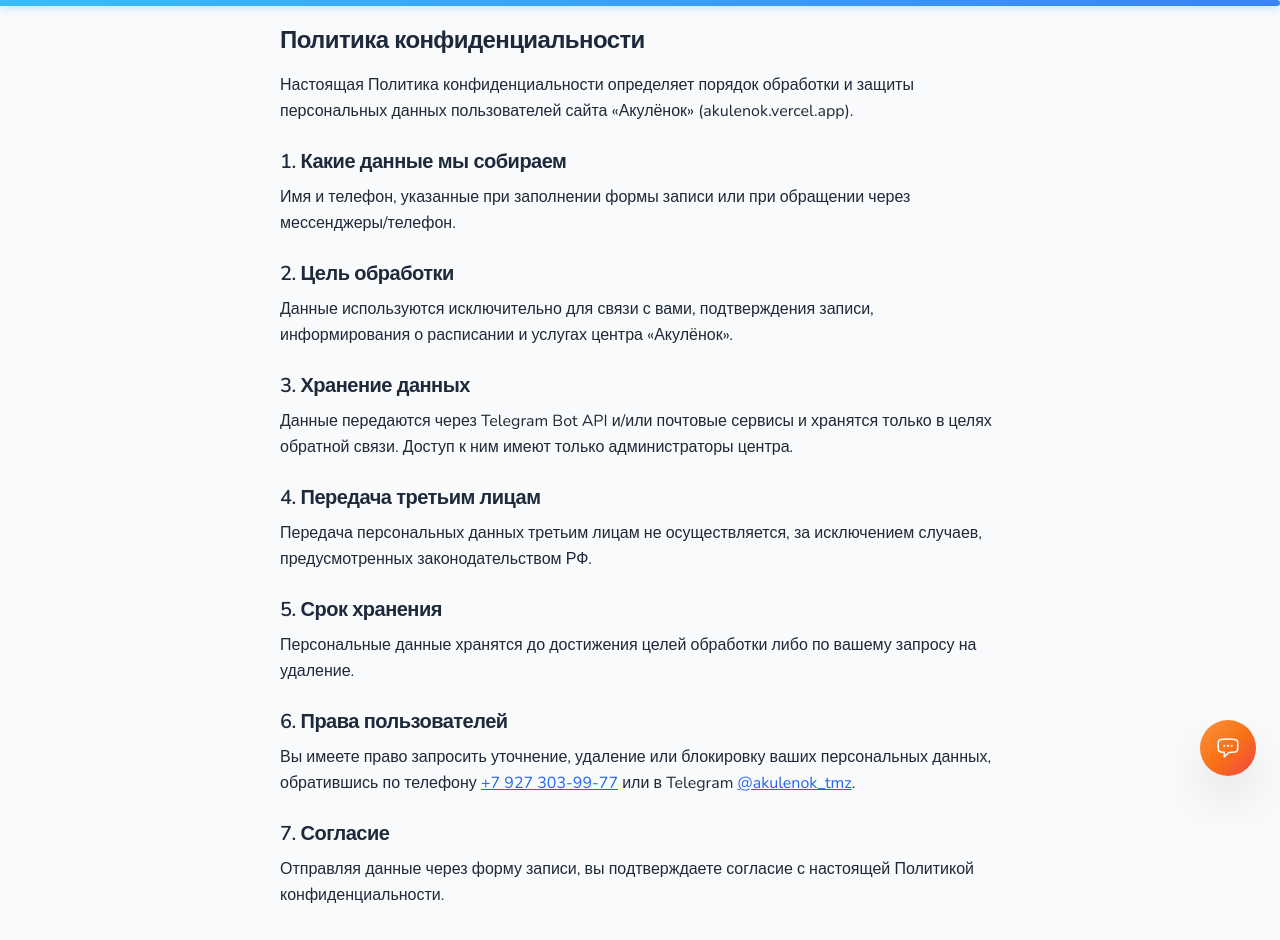
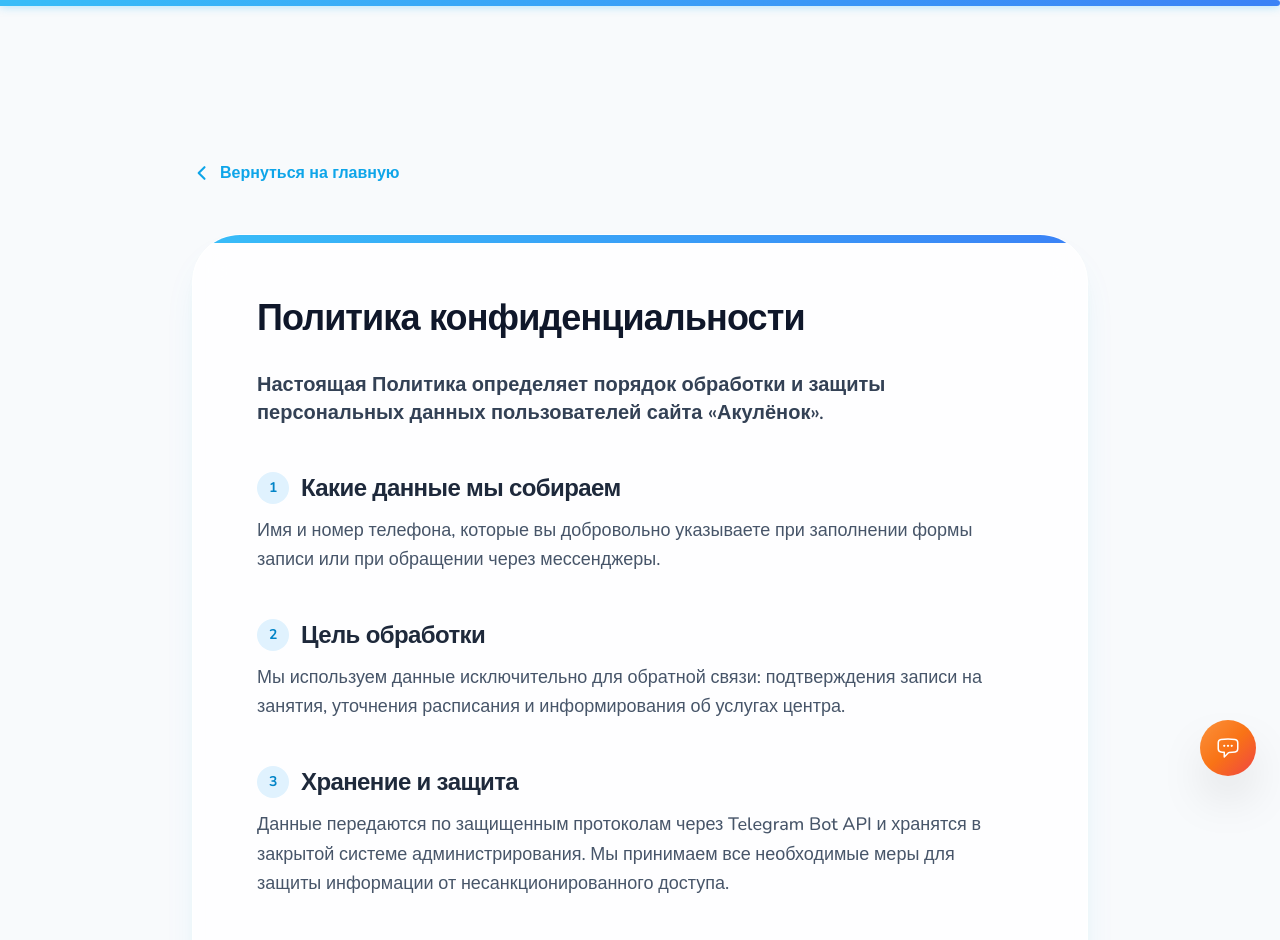
Before and after one commit to peexthree/Akulenok, a Next.js app: page /privacy in a window 1280 px wide. Shown: the top 940 px of the page. Built offline with nearby package versions, Linux system fonts and the light colour scheme.

Commit message:
Update privacy.js

```diff
--- a/pages/privacy.js
+++ b/pages/privacy.js
@@ -1,68 +1,106 @@
-// pages/privacy.js
+"use client";
+import React from "react";
+import Link from "next/link";
+import { motion } from "framer-motion";
+import Container from "../components/container";
+// Layout уже импортирован в _app.js, но здесь мы можем добавить
+// дополнительные SEO-теги через Head
 
 export default function Privacy() {
+  const lastUpdate = "06.03.2026"; // Статичная дата во избежание ошибок гидратации
+
   return (
-    <main className="max-w-3xl mx-auto p-6 text-gray-800  leading-relaxed">
-      <h1 className="text-2xl font-bold mb-4">Политика конфиденциальности</h1>
+    <div className="min-h-screen bg-slate-50 pt-32 pb-24">
+      <Container>
+        <motion.div
+          initial={{ opacity: 0, y: 20 }}
+          animate={{ opacity: 1, y: 0 }}
+          transition={{ duration: 0.6 }}
+          className="max-w-4xl mx-auto"
+        >
+          {/* Навигация назад */}
+          <Link
+            href="/"
+            className="inline-flex items-center gap-2 text-sky-500 font-bold mb-12 hover:text-sky-600 transition-colors group"
+          >
+            <svg className="w-5 h-5 transition-transform group-hover:-translate-x-1" fill="none" viewBox="0 0 24 24" stroke="currentColor">
+              <path strokeLinecap="round" strokeLinejoin="round" strokeWidth={2.5} d="M15 19l-7-7 7-7" />
+            </svg>
+            Вернуться на главную
+          </Link>
 
-      <p>
-        Настоящая Политика конфиденциальности определяет порядок обработки и
-        защиты персональных данных пользователей сайта «Акулёнок»
-        (akulenok.vercel.app).
-      </p>
+          {/* Стеклянная карточка с текстом */}
+          <div className="bg-white/80 backdrop-blur-xl border border-white p-8 md:p-16 rounded-[3rem] shadow-soft overflow-hidden relative">
+            {/* Декоративный акцент */}
+            <div className="absolute top-0 left-0 w-full h-2 bg-gradient-to-r from-sky-400 to-blue-500" />
 
-      <h2 className="text-xl font-semibold mt-6 mb-2">1. Какие данные мы собираем</h2>
-      <p>Имя и телефон, указанные при заполнении формы записи или при обращении через мессенджеры/телефон.</p>
+            <h1 className="text-4xl font-black text-slate-900 mb-8 tracking-tight">
+              Политика конфиденциальности
+            </h1>
 
-      <h2 className="text-xl font-semibold mt-6 mb-2">2. Цель обработки</h2>
-      <p>Данные используются исключительно для связи с вами, подтверждения записи, информирования о расписании и услугах центра «Акулёнок».</p>
+            <div className="prose prose-slate prose-lg max-w-none text-slate-600 font-medium leading-relaxed">
+              <p className="text-xl text-slate-700 font-semibold mb-8">
+                Настоящая Политика определяет порядок обработки и защиты персональных данных пользователей сайта «Акулёнок».
+              </p>
 
-      <h2 className="text-xl font-semibold mt-6 mb-2">3. Хранение данных</h2>
-      <p>
-        Данные передаются через Telegram Bot API и/или почтовые сервисы и
-        хранятся только в целях обратной связи. Доступ к ним имеют только
-        администраторы центра.
-      </p>
+              <section className="space-y-6">
+                <div>
+                  <h2 className="text-2xl font-bold text-slate-800 mb-3 flex items-center gap-3">
+                    <span className="flex items-center justify-center w-8 h-8 rounded-full bg-sky-100 text-sky-600 text-sm">1</span>
+                    Какие данные мы собираем
+                  </h2>
+                  <p>Имя и номер телефона, которые вы добровольно указываете при заполнении формы записи или при обращении через мессенджеры.</p>
+                </div>
 
-      <h2 className="text-xl font-semibold mt-6 mb-2">4. Передача третьим лицам</h2>
-      <p>
-        Передача персональных данных третьим лицам не осуществляется, за
-        исключением случаев, предусмотренных законодательством РФ.
-      </p>
+                <div>
+                  <h2 className="text-2xl font-bold text-slate-800 mb-3 flex items-center gap-3">
+                    <span className="flex items-center justify-center w-8 h-8 rounded-full bg-sky-100 text-sky-600 text-sm">2</span>
+                    Цель обработки
+                  </h2>
+                  <p>Мы используем данные исключительно для обратной связи: подтверждения записи на занятия, уточнения расписания и информирования об услугах центра.</p>
+                </div>
 
-      <h2 className="text-xl font-semibold mt-6 mb-2">5. Срок хранения</h2>
-      <p>
-        Персональные данные хранятся до достижения целей обработки либо по вашему запросу на удаление.
-      </p>
+                <div>
+                  <h2 className="text-2xl font-bold text-slate-800 mb-3 flex items-center gap-3">
+                    <span className="flex items-center justify-center w-8 h-8 rounded-full bg-sky-100 text-sky-600 text-sm">3</span>
+                    Хранение и защита
+                  </h2>
+                  <p>
+                    Данные передаются по защищенным протоколам через Telegram Bot API и хранятся в закрытой системе администрирования.
+                    Мы принимаем все необходимые меры для защиты информации от несанкционированного доступа.
+                  </p>
+                </div>
 
-      <h2 className="text-xl font-semibold mt-6 mb-2">6. Права пользователей</h2>
-      <p>
-        Вы имеете право запросить уточнение, удаление или блокировку ваших
-        персональных данных, обратившись по телефону{" "}
-        <a href="tel:+79273039977" className="underline text-blue-600">
-          +7&nbsp;927&nbsp;303-99-77
-        </a>{" "}
-        или в Telegram{" "}
-        <a
-          href="https://t.me/akulenok_tmz"
-          target="_blank"
-          rel="noopener noreferrer"
-          className="underline text-blue-600"
-        >
-          @akulenok_tmz
-        </a>
-        .
-      </p>
+                <div>
+                  <h2 className="text-2xl font-bold text-slate-800 mb-3 flex items-center gap-3">
+                    <span className="flex items-center justify-center w-8 h-8 rounded-full bg-sky-100 text-sky-600 text-sm">4</span>
+                    Передача третьим лицам
+                  </h2>
+                  <p>Мы не продаем и не передаем ваши данные третьим лицам. Доступ возможен только в случаях, прямо предусмотренных законодательством РФ.</p>
+                </div>
 
-      <h2 className="text-xl font-semibold mt-6 mb-2">7. Согласие</h2>
-      <p>
-        Отправляя данные через форму записи, вы подтверждаете согласие с
-        настоящей Политикой конфиденциальности.
-      </p>
+                <div className="pt-8 border-t border-slate-100 mt-12">
+                  <p className="text-sm">
+                    По любым вопросам удаления или изменения данных вы можете связаться с нами:
+                  </p>
+                  <div className="flex flex-wrap gap-6 mt-4">
+                    <a href="tel:+79273039977" className="font-bold text-slate-900 hover:text-sky-500 transition-colors">
+                      +7 927 303-99-77
+                    </a>
+                    <a href="https://t.me/akulenok_tmz" className="font-bold text-sky-500 hover:underline">
+                      @akulenok_tmz
+                    </a>
+                  </div>
+                </div>
+              </section>
+            </div>
 
-      <p className="mt-8 text-sm text-gray-500">
-        Последнее обновление: {new Date().toLocaleDateString("ru-RU")}
-      </p>
-    </main>
+            <p className="mt-12 text-xs text-slate-400 font-bold uppercase tracking-widest">
+              Последнее обновление: {lastUpdate}
+            </p>
+          </div>
+        </motion.div>
+      </Container>
+    </div>
   );
 }
```
